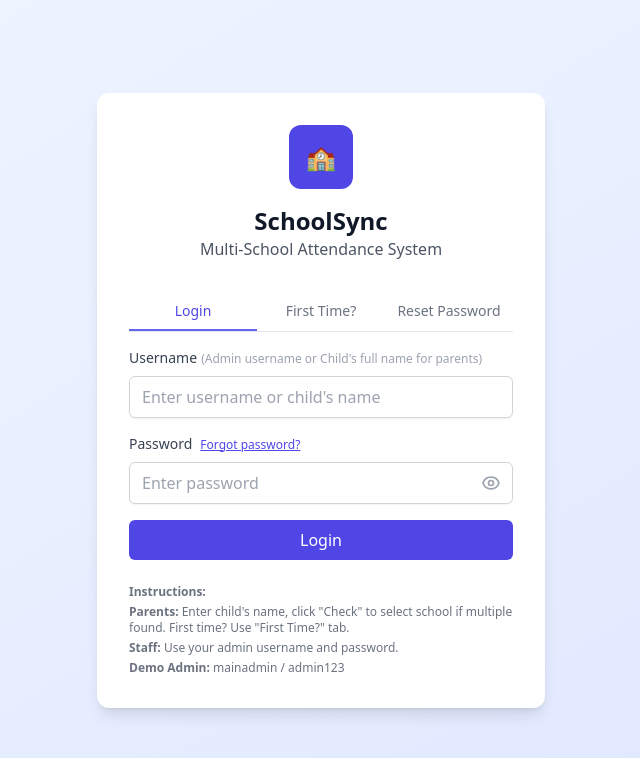
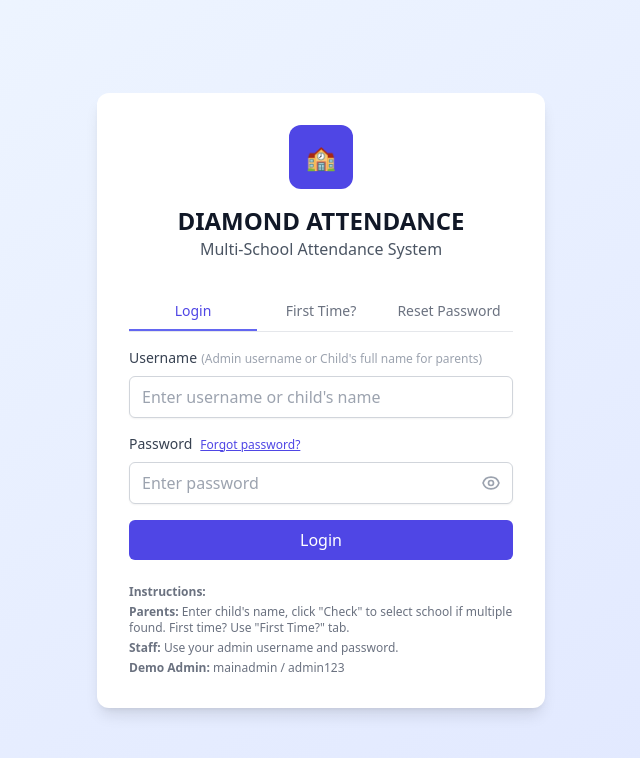
Before and after one commit to CarlitoCrankie/schoolsync-web, a Next.js app: page / in a window 1280 px wide. Shown: the top 758 px of the page, without its empty margins (319-959 px from the left). Built offline with nearby package versions, Linux system fonts and the light colour scheme.

Commit message:
DIAMOND NAME UPDATE

```diff
--- a/components/Header.js
+++ b/components/Header.js
@@ -28,7 +28,7 @@ export default function Header({ user, onLogout }) {
               <span className="text-white font-bold text-lg">🏫</span>
             </div>
             <div>
-              <h1 className="text-xl font-semibold text-gray-900">SchoolSync</h1>
+              <h1 className="text-xl font-semibold text-gray-900">DIAMOND ATTENDANCE</h1>
               <p className="text-xs text-gray-500">Multi-School System</p>
             </div>
           </div>
--- a/components/LoginScreen.js
+++ b/components/LoginScreen.js
@@ -1703,7 +1703,7 @@ const checkForSchoolSelection = async () => {
           <div className="w-16 h-16 bg-indigo-600 rounded-xl flex items-center justify-center mx-auto mb-4">
             <span className="text-white text-2xl">🏫</span>
           </div>
-          <h1 className="text-2xl font-bold text-gray-900">SchoolSync</h1>
+          <h1 className="text-2xl font-bold text-gray-900">DIAMOND ATTENDANCE</h1>
           <p className="text-gray-600">Multi-School Attendance System</p>
         </div>
 
```
